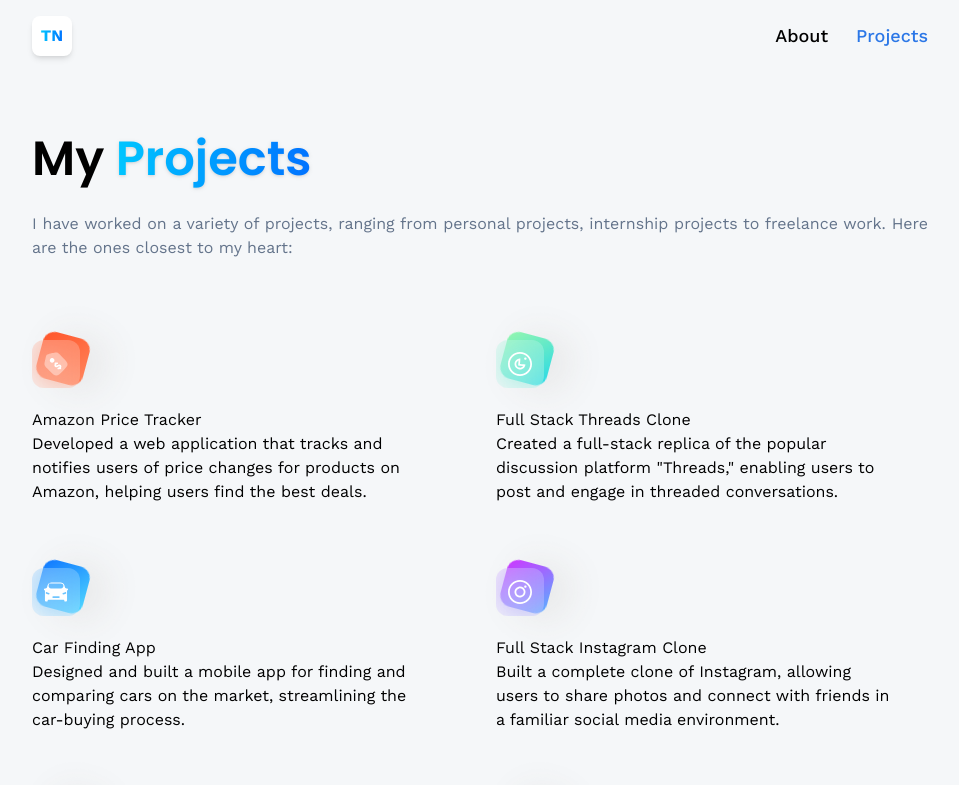
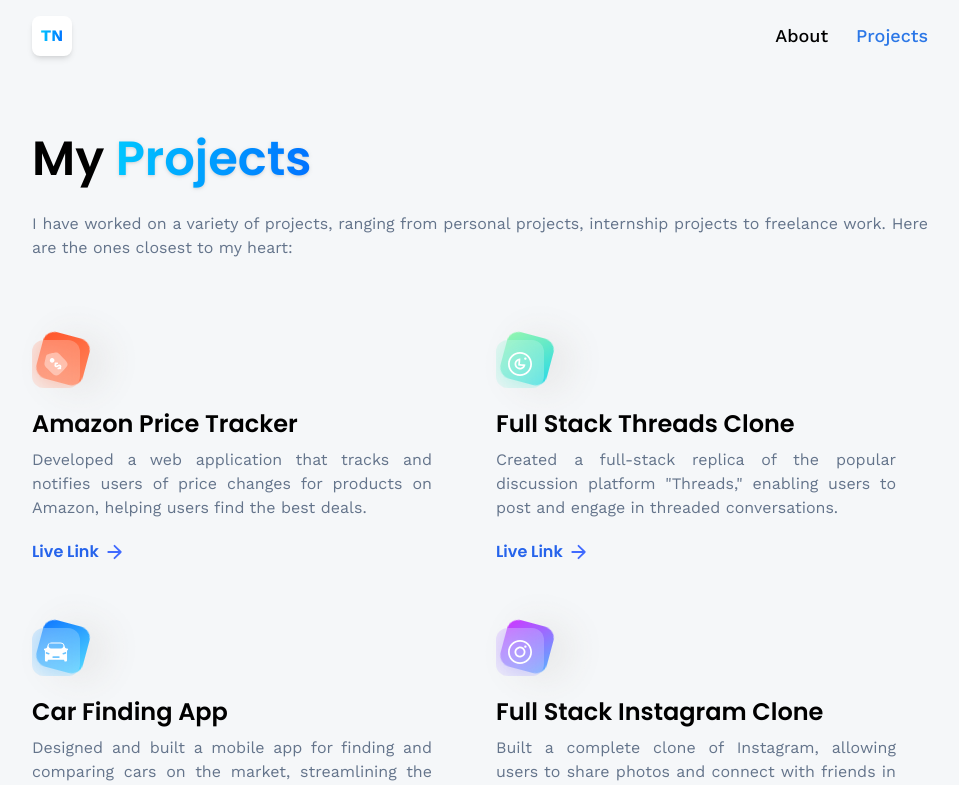
Before and after one commit to Heisenberg3009/3D_Portfolio, a React (Vite) app: page /projects in a window 1280 px wide. Shown: the top 785 px of the page, without its empty margins (160-1119 px from the left). Built offline with nearby package versions, Linux system fonts and the light colour scheme; no server answers.

Commit message:
Twenty Seventh Commit

```diff
--- a/src/App.jsx
+++ b/src/App.jsx
@@ -4,7 +4,7 @@ import Navbar from "./components/Navbar";
 
 const App = () => {
   return (
-    <main className="bg-slate-300/20 h-[100svh]">
+    <main className="bg-slate-300/20 h-full">
       <Router>
         <Navbar />
         <Routes>
--- a/src/pages/Contact.jsx
+++ b/src/pages/Contact.jsx
@@ -67,7 +67,7 @@ const Contact = () => {
   const handleBlur = () => setCurrentAnimation("idle");
 
   return (
-    <section className="relative flex lg:flex-row flex-col max-container">
+    <section className="relative flex lg:flex-row flex-col max-container h-[100vh]">
       {alert.show && <Alert {...alert} />}
       <div className="flex-1 min-w-[50%] flex flex-col">
         <h1 className="head-text">Get in Touch!</h1>
--- a/src/pages/Projects.jsx
+++ b/src/pages/Projects.jsx
@@ -1,6 +1,8 @@
 import React from "react";
 import { projects } from "../constants";
 import { Link } from "react-router-dom";
+import { arrow } from "../assets/icons";
+import CTA from "../components/CTA";
 
 const Projects = () => {
   return (
@@ -33,22 +35,33 @@ const Projects = () => {
               </div>
             </div>
             <div className="mt-5 flex flex-col">
-              <h4>
+              <h4 className="text-2xl font-poppins font-semibold">
                 {project.name}
               </h4>
-              <p>
+              <p className="mt-2 text-slate-500 text-justify">
                 {project.description}
               </p>
-              <div>
+              <div className="mt-5 flex items-center gap-2 font-poppins">
                 <Link
                   to={project.link}
                   target="_blank"
-                ></Link>
+                  rel=" noopener noreferrer"
+                  className="font-semibold text-blue-600"
+                >
+                  Live Link
+                </Link>
+                <img
+                  src={arrow}
+                  alt="arrow"
+                  className="w-4 h-4 object-contain"
+                />
               </div>
             </div>
           </div>
         ))}
       </div>
+      <hr className="border-slate-200" />
+      <CTA />
     </section>
   );
 };
```
